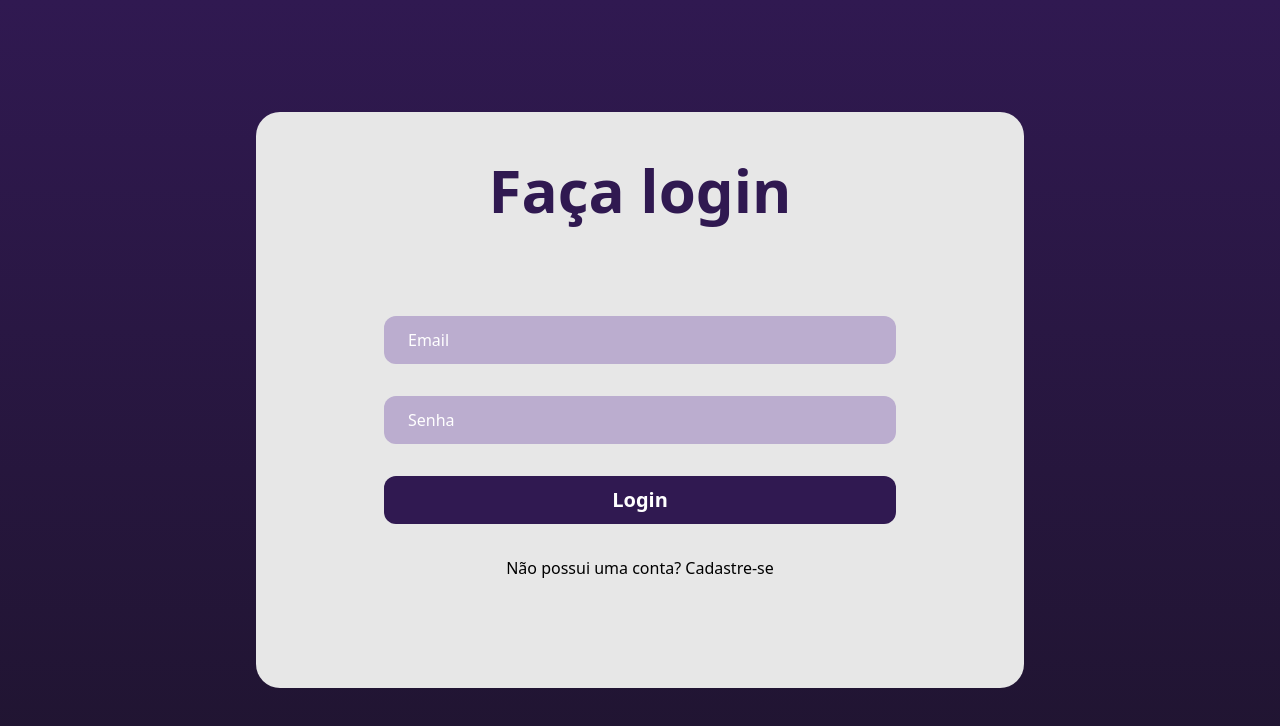
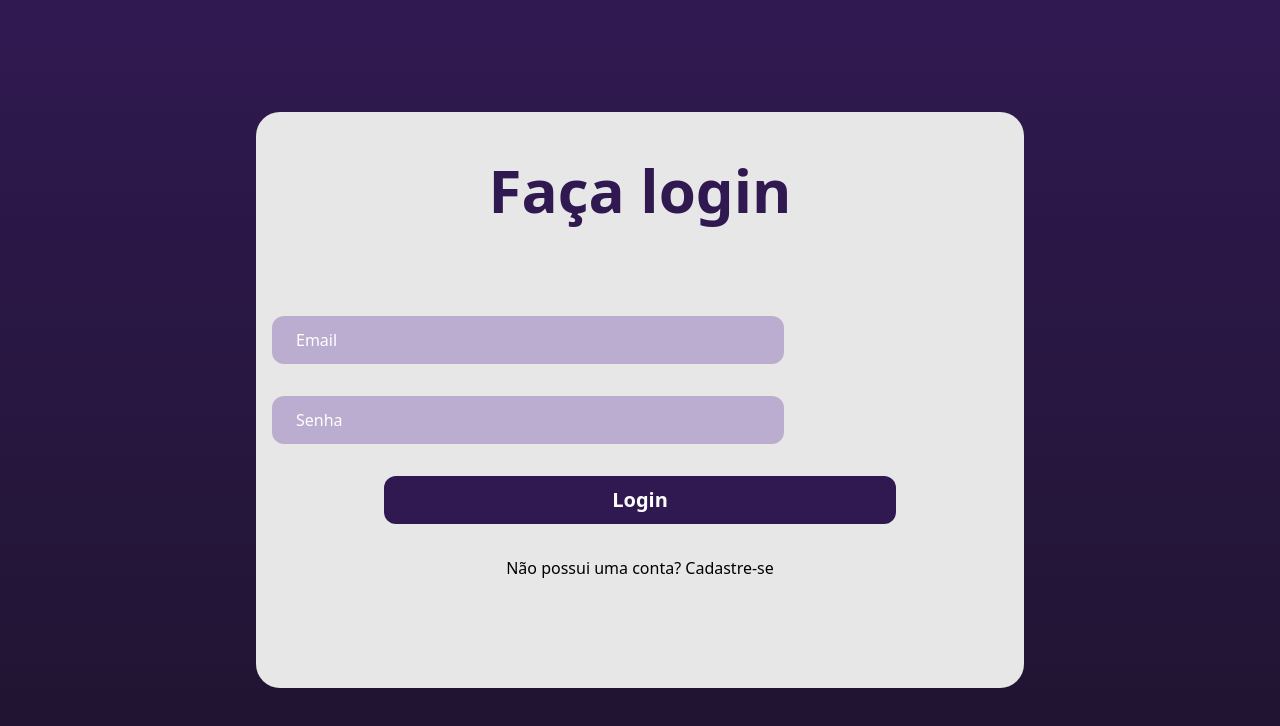
Before and after one commit to oMatheus-Farias/call_flow_manager, a React (Vite) app: page / in a window 1280 px wide. Shown: the top 726 px of the page. Built offline with nearby package versions, Linux system fonts and the light colour scheme.

Commit message:
feat: Insirido o componente Input na pagina de login

```diff
--- a/src/components/Input/index.tsx
+++ b/src/components/Input/index.tsx
@@ -11,15 +11,15 @@ interface InputProps {
 
 export default function Input({ type, placeholder, name, register, error, rules }: InputProps){
   return(
-    <div>
+    <div className="w-full mb-8" >
       <input
-        className="w-full rounded-xl h-12 max-w-lg px-6 items-center bg-placeholder text-white border-0 outline-none mb-8"
+        className="w-full rounded-xl h-12 max-w-lg px-6 items-center bg-placeholder text-white border-0 outline-none"
         type={ type }
         placeholder={ placeholder }
         { ...register(name, rules) }
         id={ name }
       />
-      { error && <p>{ error }</p> }
+      { error && <p className="p-0 text-redColor" >{ error }</p> }
     </div>
   );
 };
--- a/src/pages/Login/index.tsx
+++ b/src/pages/Login/index.tsx
@@ -1,6 +1,28 @@
 import { Link } from "react-router-dom";
 
+import { useForm } from "react-hook-form";
+import { z } from "zod";
+import { zodResolver } from "@hookform/resolvers/zod";
+
+import Input from "../../components/Input";
+
+const schema = z.object({
+  email: z.string().email('Insira um email válido').nonempty('O campo email é obrigatório'),
+  password: z.string().min(6, 'A senha deve ter no minimo 6 caracteres').nonempty('O campo senha é obrigatório')
+});
+
+type FormData = z.infer<typeof schema>
+
 export default function Login(){
+  const { register, handleSubmit, formState: { errors } } = useForm<FormData>({
+    resolver: zodResolver(schema),
+    mode: "onChange"
+  });
+
+  function onSubmit(data: FormData){
+    console.log(data);
+  };
+
   return(
     <div className=" w-full h-screen bg-gradient-to-t from-secondary to-primary items-center justify-center flex px-8" >
       <div className=" bg-offWhite w-full max-w-3xl max-h-[36em] h-full px-4 pt-12 flex items-center rounded-3xl flex-col" >
@@ -8,17 +30,24 @@ export default function Login(){
           Faça login
         </h1>
 
-        <form className="w-full flex flex-col items-center justify-center" >
-          <input
-            className="w-full rounded-xl h-12 max-w-lg px-6 items-center bg-placeholder text-white border-0 outline-none mb-8"
+        <form
+          onSubmit={ handleSubmit(onSubmit) }
+          className="w-full flex flex-col items-center justify-center"
+        >
+          <Input
             type="email"
             placeholder="Email"
+            name="email"
+            error={ errors.email?.message }
+            register={ register }
           />
 
-          <input
-            className="w-full rounded-xl h-12 max-w-lg px-6 items-center bg-placeholder text-white border-0 outline-none mb-8"
+          <Input
             type="password"
             placeholder="Senha"
+            name="password"
+            error={ errors.password?.message }
+            register={ register }
           />
 
           <button
```
